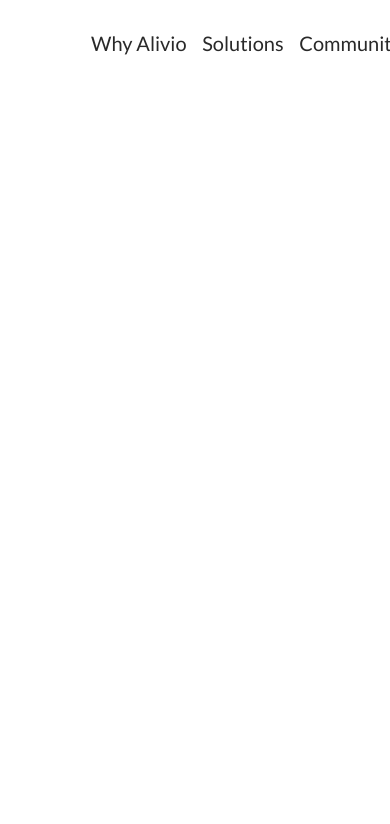
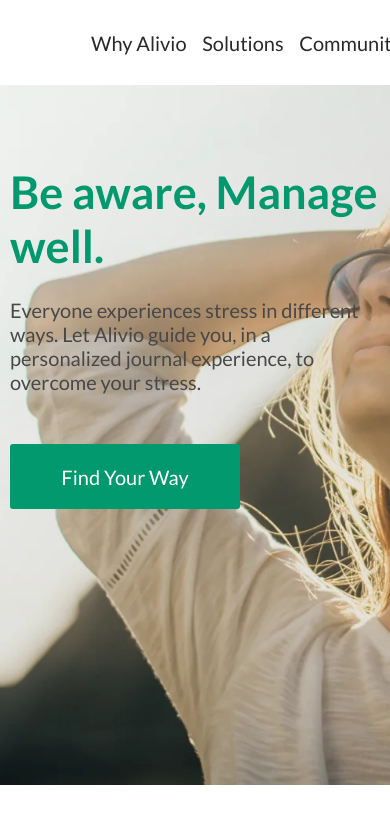
Before and after one commit to EmilyS0/Alivio_page, a plain HTML site: page index.html in a window 390 px wide. Shown: the top 824 px of the page. Drawn offline with Linux system fonts and the light colour scheme.

Commit message:
hero section implementation

```diff
--- a/index.css
+++ b/index.css
@@ -1,3 +1,4 @@
 @import url('styles/variables.css');
 @import url('styles/basic.css');
 @import url('styles/header.css');
+@import url('styles/hero.css');
--- a/index.html
+++ b/index.html
@@ -50,16 +50,25 @@
                     <button type="button" class="btn btn--signin">Sign in</button>
                     <button type="button" class="btn">Start Trial</button>
                 </div>
-
-
-
             </div>
         </div>
 
     </header>
 
 
-
+<main>
+    <section class="hero">
+        <div class="container">
+            <div class="hero__content">
+                <h1 class="hero__title">Be aware,
+                    Manage well.</h1>
+                <p class="hero__desc">Everyone experiences stress in different ways.
+                    Let Alivio guide you, in a personalized journal experience, to overcome your stress.</p>
+                <button type="button" class="btn">Find Your Way</button>
+            </div>
+        </div>
+    </section>
+</main>
 
 
 
--- a/styles/basic.css
+++ b/styles/basic.css
@@ -17,6 +17,10 @@ ul{
 a{
     text-decoration: none;
     color:unset;
+}
+
+h1,h2,h3,h4,h5,h6{
+    margin: 0;
 }
 
 .container{
--- a/styles/header.css
+++ b/styles/header.css
@@ -57,6 +57,6 @@
 
 @media (maw-width: 768px){
   .header__nav{
-    display: none;
+    display:unset
   }
 }
--- /dev/null
+++ b/styles/hero.css
@@ -0,0 +1,52 @@
+.hero{
+    background: url('../assets/webp/hero_bg.webp') center/cover no-repeat;
+    width: 100%;
+    height: 890px;
+}
+
+.hero__content {
+    padding: 180px 0 0 0;
+    max-width: 420px;
+    display: flex;
+    flex-direction: column;
+    justify-content: start;
+    align-items: start;
+}
+
+.hero__title {
+    color: var(--co-green);
+    font-size: 65px;
+    font-weight: 700;
+}
+
+.hero__desc {
+    margin: 25px 0 50px;
+    color: var(--co-light-black);
+    font-size: 20px;
+    font-weight: 400;
+}
+.hero__content .btn{
+    width: 230px;
+    height: 65px;
+}
+
+@media(max-width:768px){
+    .hero{
+        height: 700px;
+    }
+    .hero__content{
+        padding: 80px 0 0 0;
+    }
+}
+@media(max-width:480px){
+    .hero{
+        background:
+        linear-gradient(180deg, rgba(245, 246, 252, 0.52),rgba(255, 176, 139, 0.28)),
+        url('../assets/webp/hero_bg.webp') 60% 50% center/cover no-repeat;
+    }
+
+   .hero__title{
+    font-size: 45px;
+    min-width: 350px;
+   }
+}
--- a/styles/variables.css
+++ b/styles/variables.css
@@ -3,6 +3,7 @@
     --co-green: #01996D;
     --co-dark-green: #245852;
     --co-black: #292929;
+    --co-light-black: #484848;
 
 }
 /* media breakpoints: 992 px, 768px, 576px, 480px)*/
```
